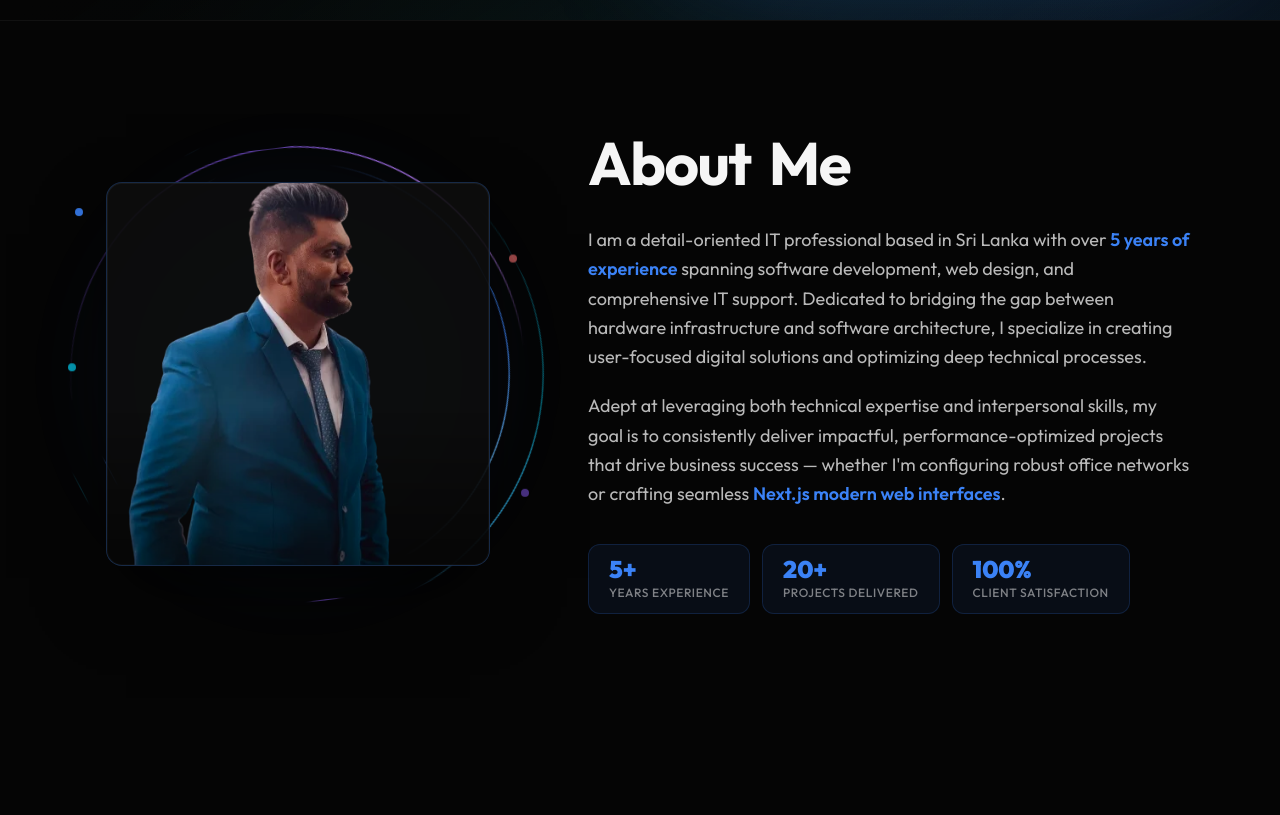
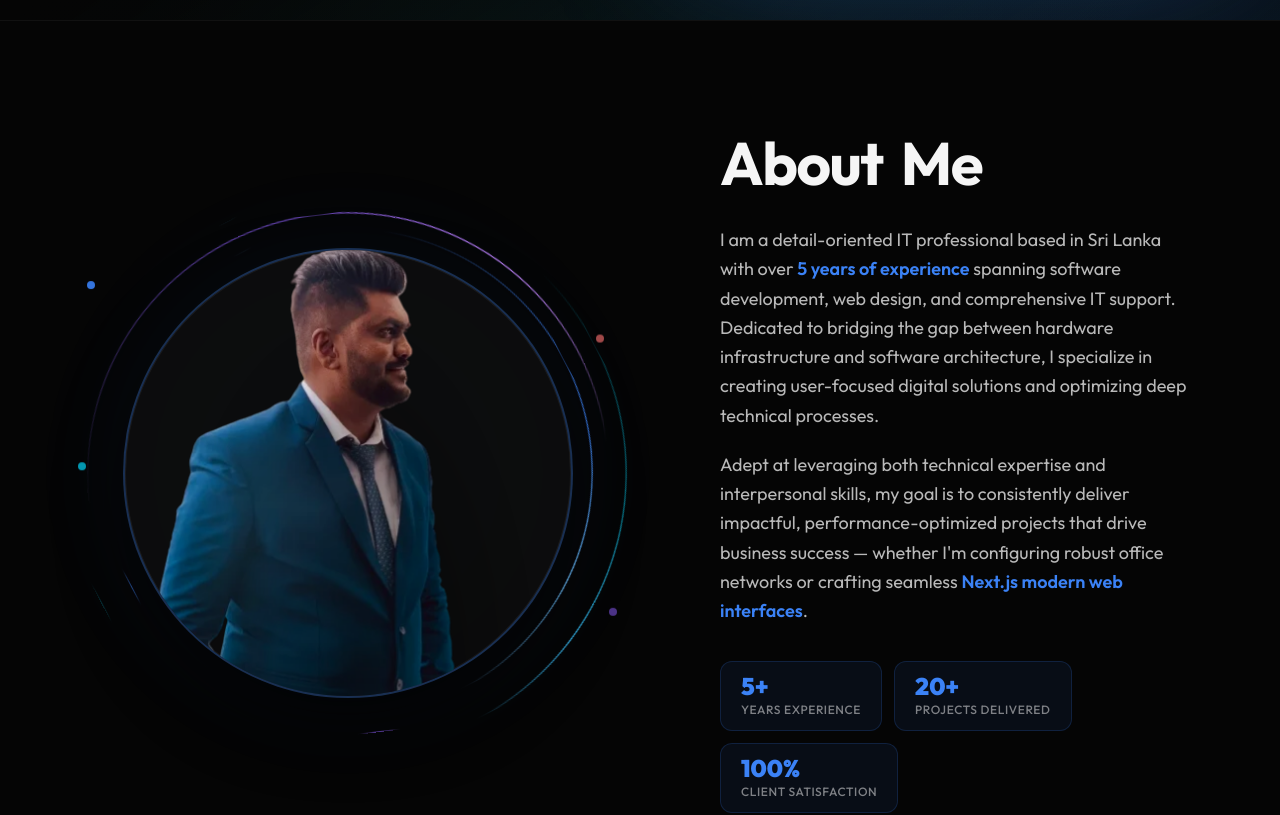
Before and after one commit to RandikaDev94/Randika_Portfolio, a Next.js app: page / in a window 1280 px wide. Shown: the part 780-1595 px from the top of the page. Built offline with nearby package versions, Linux system fonts and the light colour scheme.

Commit message:
About: circular orb image, larger size, more gap between columns

```diff
--- a/src/components/sections/About.tsx
+++ b/src/components/sections/About.tsx
@@ -109,7 +109,7 @@ export default function About() {
       className="py-20 md:py-28 relative border-t border-foreground/5 overflow-hidden"
     >
       <div className="container mx-auto px-6 max-w-6xl">
-        <div className="flex flex-col lg:flex-row items-center gap-16 lg:gap-20">
+        <div className="flex flex-col lg:flex-row items-center gap-20 lg:gap-28">
 
           {/* ── LEFT: Image with Orb Effect ─────────────────────────────────── */}
           <motion.div
@@ -117,20 +117,20 @@ export default function About() {
             whileInView={{ opacity: 1, x: 0 }}
             viewport={{ once: true, margin: "-80px" }}
             transition={{ duration: 0.8, ease: [0.22, 1, 0.36, 1] }}
-            className="flex-shrink-0 flex items-center justify-center lg:w-[420px]"
+            className="flex-shrink-0 flex items-center justify-center lg:w-[520px]"
           >
-            {/* Orb container — relative so rings position against it */}
-            <div className="relative w-64 h-64 sm:w-80 sm:h-80 lg:w-96 lg:h-96">
+            {/* Orb container — perfectly circular */}
+            <div className="relative w-80 h-80 sm:w-96 sm:h-96" style={{ width: "clamp(280px, 40vw, 450px)", height: "clamp(280px, 40vw, 450px)" }}>
               <OrbRings />
 
-              {/* Profile image card */}
+              {/* Profile image — circular */}
               <div
-                className="absolute inset-0 rounded-2xl overflow-hidden"
+                className="absolute inset-0 rounded-full overflow-hidden"
                 style={{
                   background: "rgba(14,14,14,0.9)",
-                  border: "1px solid rgba(59,130,246,0.25)",
+                  border: "2px solid rgba(59,130,246,0.3)",
                   boxShadow:
-                    "0 0 0 1px rgba(255,255,255,0.05) inset, 0 32px 80px -20px rgba(0,0,0,0.8)",
+                    "0 0 0 1px rgba(255,255,255,0.06) inset, 0 32px 80px -20px rgba(0,0,0,0.8)",
                 }}
               >
                 <img
@@ -144,19 +144,19 @@ export default function About() {
                       "https://ui-avatars.com/api/?name=Randika+Wijesooriya&size=600&background=0a0a0a&color=3b82f6&font-size=0.33";
                   }}
                 />
-                {/* Subtle inner gradient overlay for premium feel */}
+                {/* Bottom gradient to soften the circle edge */}
                 <div
-                  className="absolute inset-0 pointer-events-none"
+                  className="absolute inset-0 rounded-full pointer-events-none"
                   style={{
                     background:
-                      "linear-gradient(to bottom, transparent 60%, rgba(0,0,0,0.5) 100%)",
+                      "radial-gradient(ellipse at bottom, rgba(0,0,0,0.45) 0%, transparent 60%)",
                   }}
                 />
               </div>
             </div>
           </motion.div>
 
-          {/* ── RIGHT: Text Content ──────────────────────────────────────────── */}
+          {/* ── RIGHT: Text Content ─────────────────────────────────────────── */}
           <div className="flex-1 min-w-0 text-center lg:text-left">
             <SplitText
               text="About Me"
```
